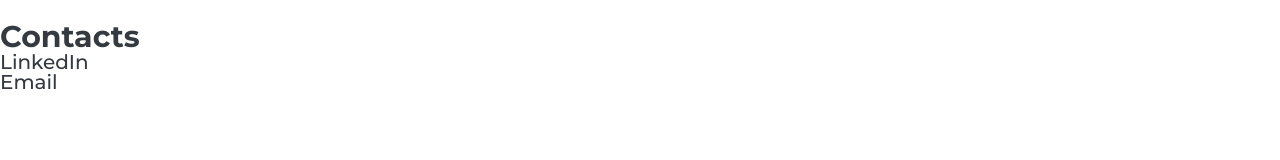
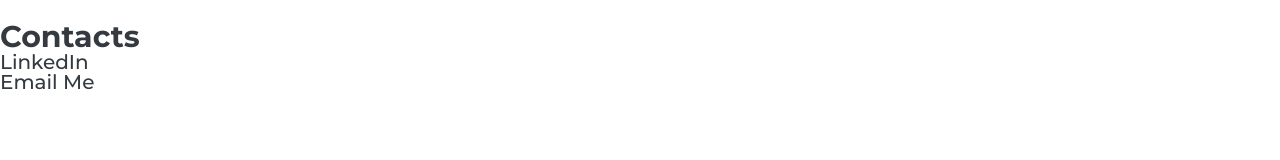
Before and after one commit to Adanato/adam-personal-website, a React (Create React App) app: page / in a window 1280 px wide. Shown: the part 1846-2006 px from the top of the page. Built offline with nearby package versions, Linux system fonts and the light colour scheme.

Commit message:
fixed href errors

```diff
--- a/src/Pages/HomePage.js
+++ b/src/Pages/HomePage.js
@@ -140,10 +140,10 @@ function CallToAction() {
         <h2>Contacts</h2>
         <ul>
           <li>
-            <a>LinkedIn </a>
+            <a href="linked.com/in/adanato">LinkedIn </a>
           </li>
           <li>
-            <a>Email</a>
+            <a href="mailto: adanato@vt.edu">Email Me</a>
           </li>
         </ul>
       </div>
```
